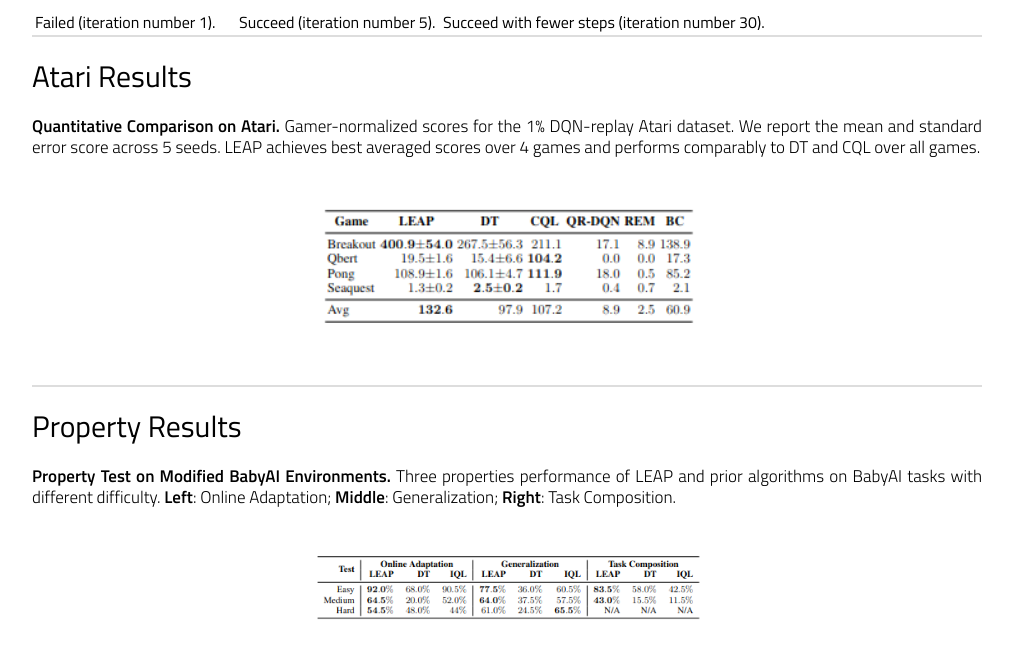
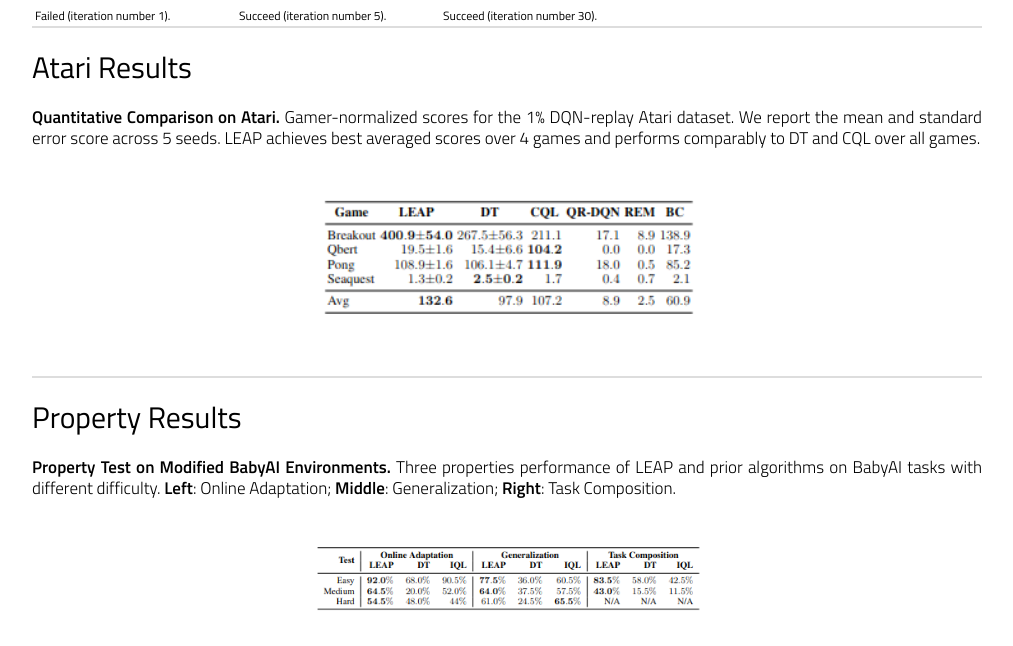
Before and after one commit to hychen-naza/hychen-naza.github.io, a Jekyll site: the page projects/LEAP/index.html, which Jekyll copies as it is, in a window 1280 px wide and 900 px high, scrolled down 2910 px, cut to the strip 254-900 px from the top of the window. Shown: the whole strip, without its empty margins (133-1146 px from the left). Built offline with Jekyll 4.4.1, drawn with Linux system fonts in a browser that asks for light colours; nearby versions of some CDN libraries.

Commit message:
Update index.html

```diff
--- a/projects/LEAP/index.html
+++ b/projects/LEAP/index.html
@@ -509,20 +509,20 @@ pre {
                   <video width="200" height="200" loop autoplay muted controls>
                     <source src="materials/MazeS4_1.mp4" type="video/mp4">
                   </video>
-                  <p>Failed (iteration number 1).</p>
+                  <p style="font-size:12px;">Failed (iteration number 1).</p>
                   </td>
                   <td>
 
                   <video width="200" height="200" loop autoplay muted controls>
                     <source src="materials/MazeS4_5.mp4" type="video/mp4">
                   </video>
-                  <p>Succeed (iteration number 5).</p>
+                  <p style="font-size:12px;">Succeed (iteration number 5).</p>
                   </td>
                   <td>
                   <video width="200" height="200" loop autoplay muted controls>
                     <source src="materials/MazeS4_30.mp4" type="video/mp4">
                   </video>
-                  <p>Succeed with fewer steps (iteration number 30).</p>
+                  <p style="font-size:12px;">Succeed (iteration number 30).</p>
                   </td>
                 </tr>
               </table>
```
